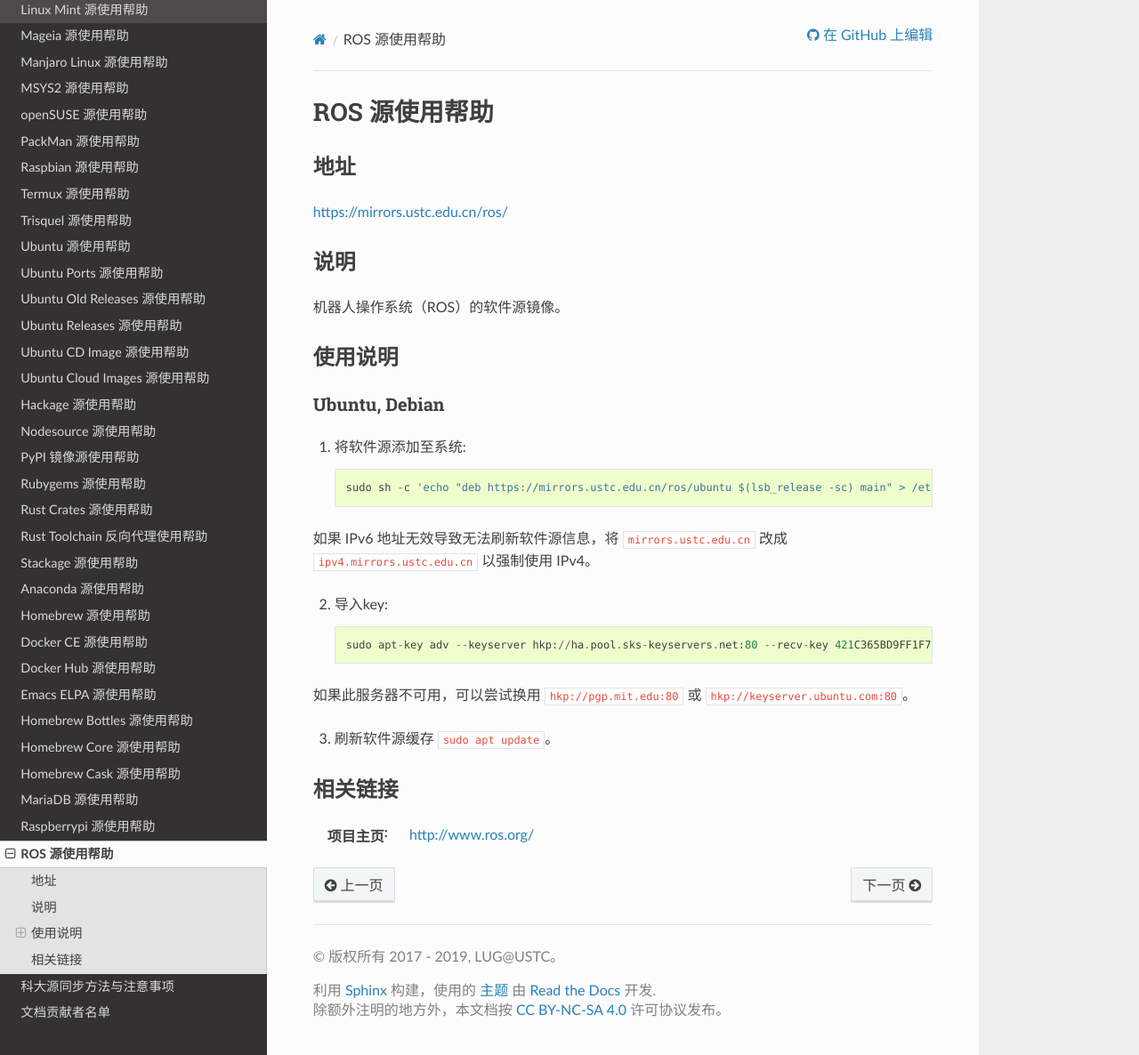
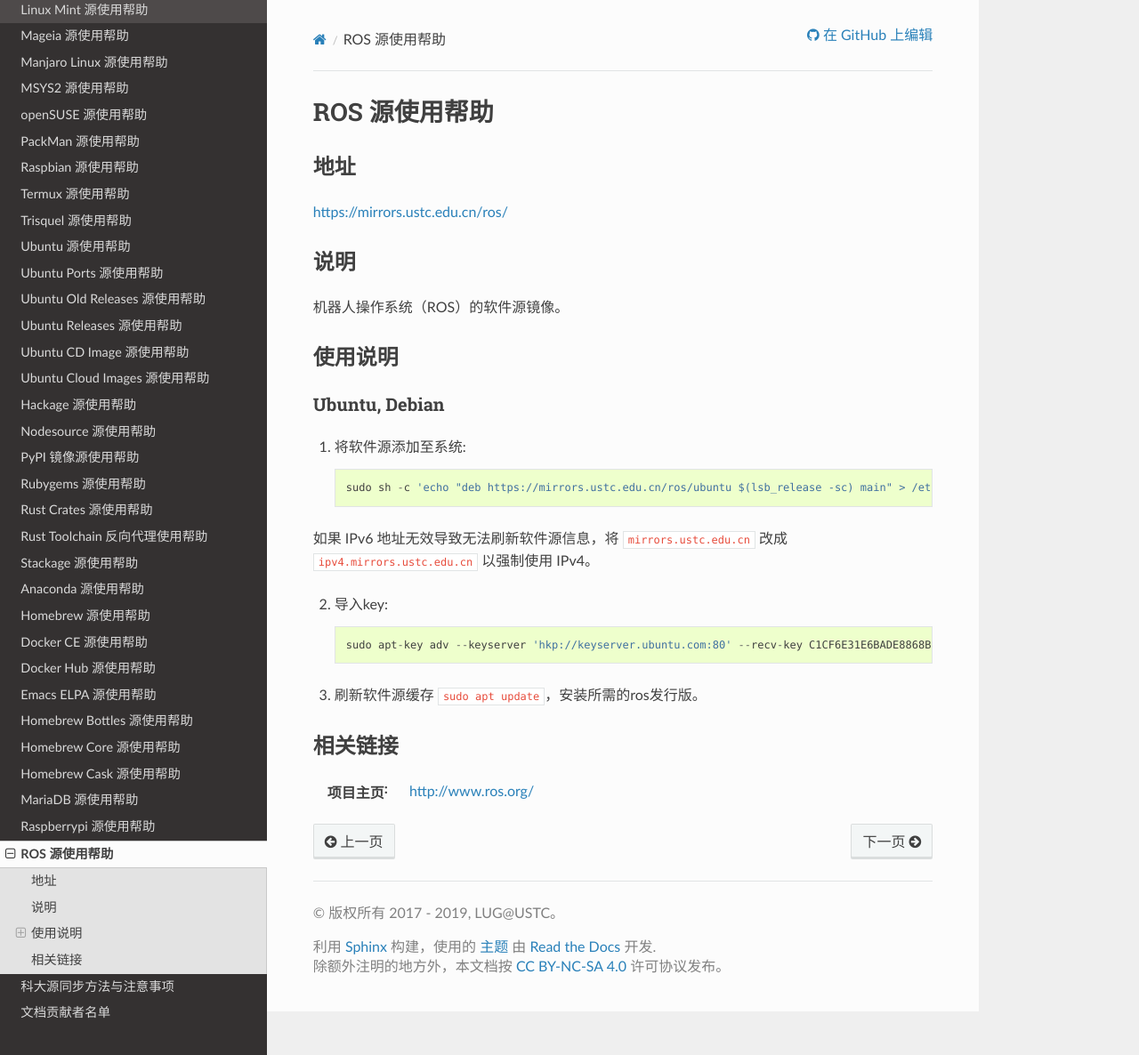
Before and after one commit to ustclug/mirrorhelp, a Sphinx documentation site: the page built from source/ros.rst, in a window 1280 px wide and 1186 px high. Shown: the whole window at 89% size. Built offline with Sphinx 7.4.7 and the Read the Docs theme 2.0.0, drawn with Linux system fonts in a browser that asks for light colours; pages that are not in the unit, such as notebooks, are missing from menus.

Commit message:
update ros repo info
use new apt key

```diff
--- a/source/ros.rst
+++ b/source/ros.rst
@@ -26,11 +26,9 @@
 
 2. 导入key::
 
-    sudo apt-key adv --keyserver hkp://ha.pool.sks-keyservers.net:80 --recv-key 421C365BD9FF1F717815A3895523BAEEB01FA116
+    sudo apt-key adv --keyserver 'hkp://keyserver.ubuntu.com:80' --recv-key C1CF6E31E6BADE8868B172B4F42ED6FBAB17C654
 
-如果此服务器不可用，可以尝试换用 ``hkp://pgp.mit.edu:80`` 或 ``hkp://keyserver.ubuntu.com:80``。
-
-3. 刷新软件源缓存 ``sudo apt update``。
+3. 刷新软件源缓存 ``sudo apt update``，安装所需的ros发行版。
 
 相关链接
 ========
```
